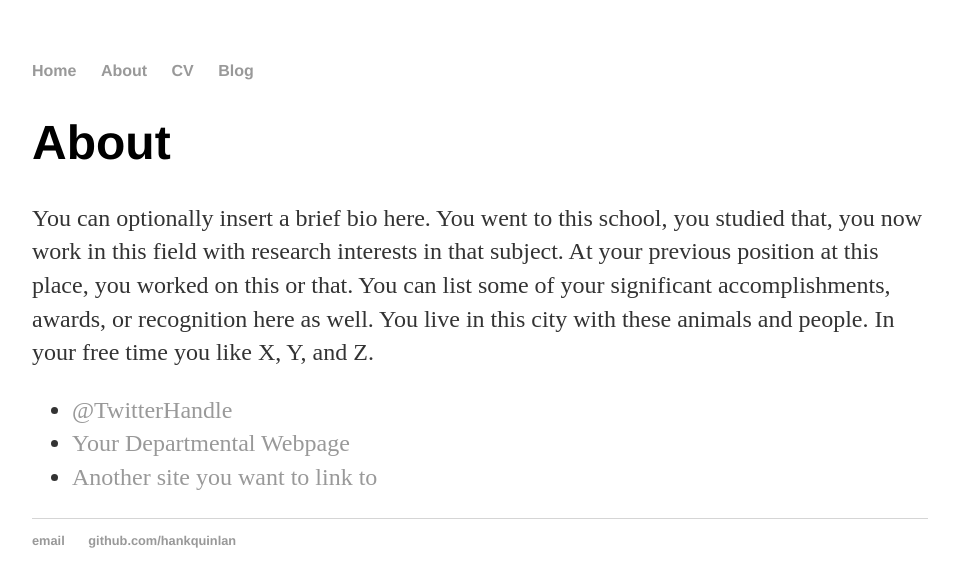
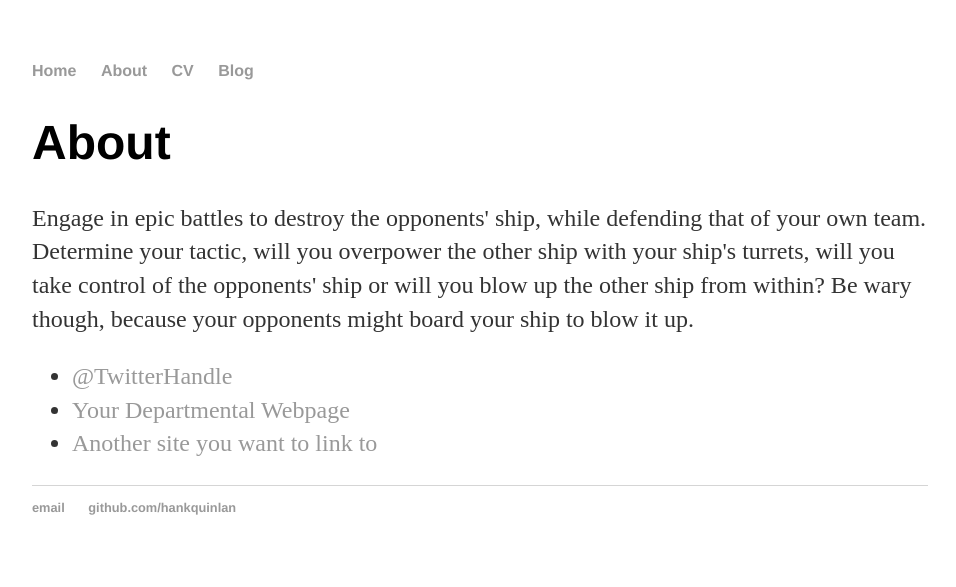
Before and after one commit to JustGamingLTD/justgamingltd.github.io2, a Jekyll site: the page built from about/index.html, in a window 1280 px wide. Shown: the top 587 px of the page, without its empty margins (160-1116 px from the left). Built offline with Jekyll 4.4.1, drawn with Linux system fonts in a browser that asks for light colours.

Commit message:
Update index.html

```diff
--- a/about/index.html
+++ b/about/index.html
@@ -5,7 +5,7 @@ title: Space Wars - Ship Battles - About
 
 		<div class="about">
 			<h1>About</h1>
-			<p>You can optionally insert a brief bio here. You went to this school, you studied that, you now work in this field with research interests in that subject. At your previous position at this place, you worked on this or that. You can list some of your significant accomplishments, awards, or recognition here as well. You live in this city with these animals and people. In your free time you like X, Y, and Z.</p>
+			<p>Engage in epic battles to destroy the opponents' ship, while defending that of your own team. Determine your tactic, will you overpower the other ship with your ship's turrets, will you take control of the opponents' ship or will you blow up the other ship from within? Be wary though, because your opponents might board your ship to blow it up.</p>
 
 			<ul class="contacts">
 				<li><a href="#">@TwitterHandle</a></li>
```
